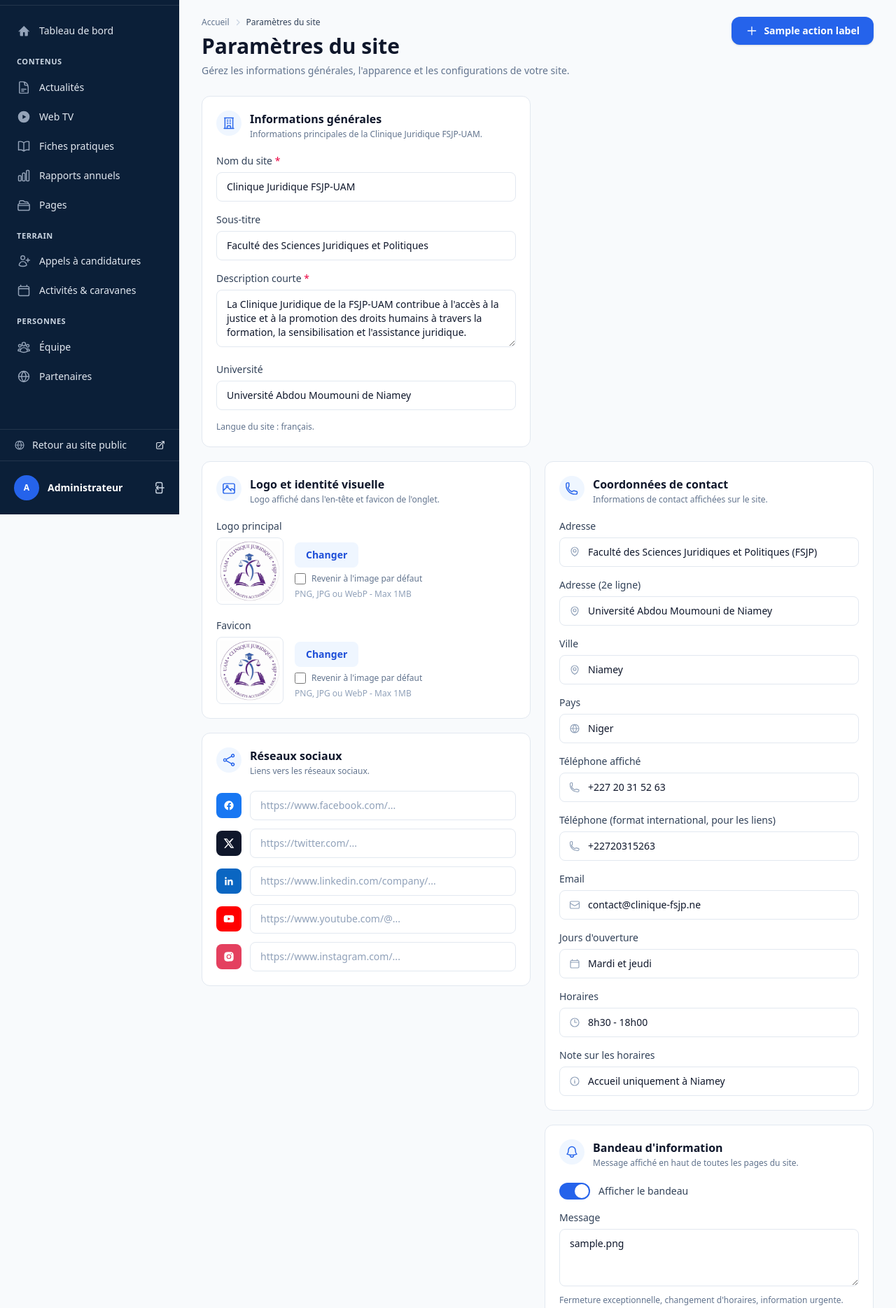
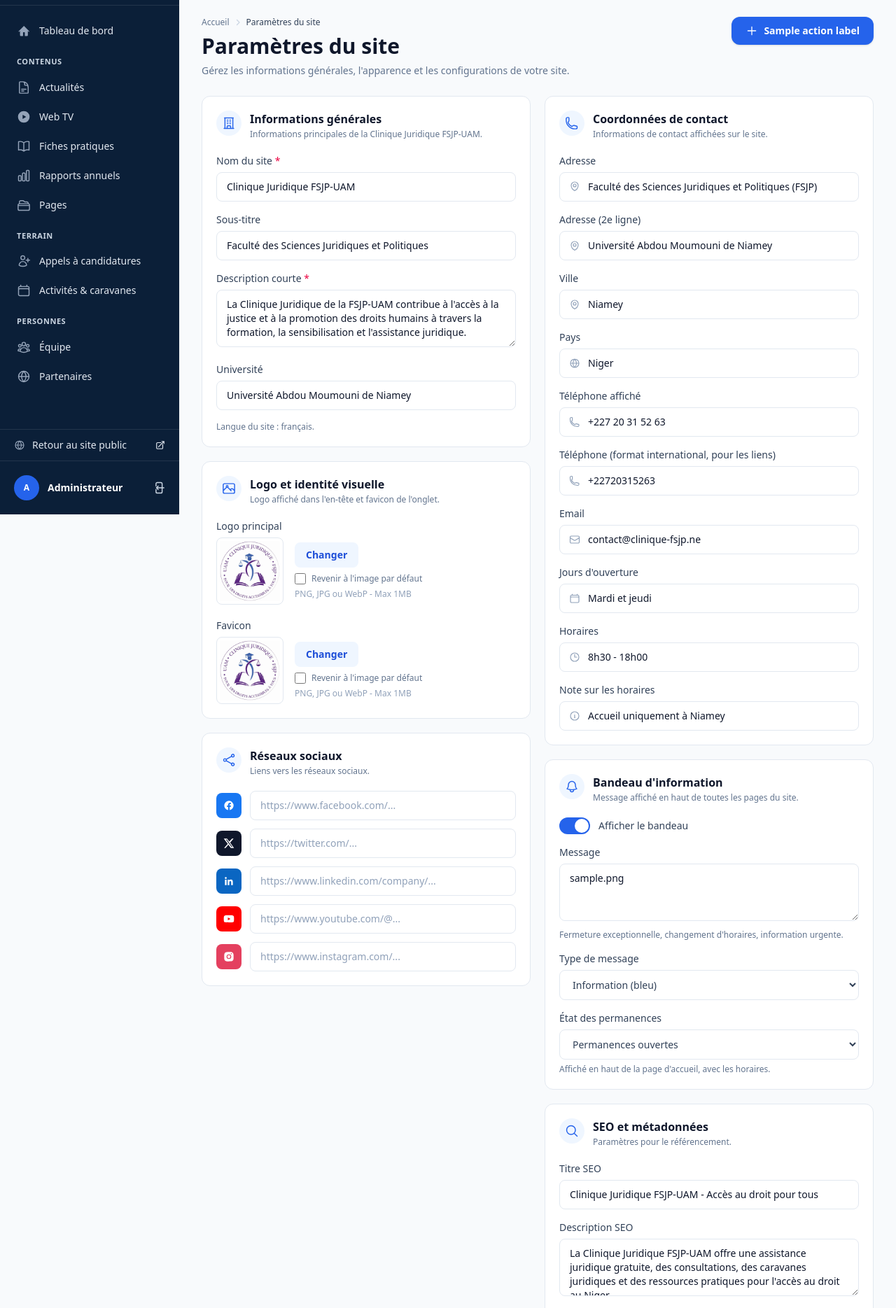
Before and after one commit to alihumdard/clinique, a Laravel app: template resources/views/admin/settings.blade.php in a window 1280 px wide. Shown: the part 65-1934 px from the top of the page at 70% size. Run offline with Laravel 12, Linux system fonts and the light colour scheme; the template is opened without the code that fills it: most values are stand-ins (such as "Sample title", 1, 10 or a date in 2020); style sheets or scripts are compiled from the project's sources.

Commit message:
fix(settings): restructure to two explicit flex columns, Contact in right col
Left col: Général, Logo, Réseaux sociaux
Right col: Contact, Bandeau, SEO
Removes all CSS grid ordering; uses HTML structure for column placement.

Co-Authored-By: Claude Sonnet 4.6 <noreply@anthropic.com>

```diff
--- a/resources/views/admin/settings.blade.php
+++ b/resources/views/admin/settings.blade.php
@@ -27,11 +27,11 @@
         @method('PUT')
 
         {{-- ============ SETTINGS CARDS ============ --}}
-        {{-- Left col: shorter cards. Right col: Contact (tallest). --}}
-        <div class="mt-5 grid grid-cols-1 gap-5 lg:grid-cols-2">
+        <div class="mt-5 flex flex-col gap-5 lg:flex-row lg:items-start">
+        <div class="flex flex-col gap-5 lg:flex-1">
 
             {{-- General information --}}
-            <section class="rounded-xl border border-slate-200 bg-white p-5 lg:col-start-1">
+            <section class="rounded-xl border border-slate-200 bg-white p-5">
                 <div class="flex items-start gap-3">
                     <x-icon-badge size="sm" class="shrink-0"><x-icon name="building" class="h-5 w-5" /></x-icon-badge>
                     <div class="min-w-0">
@@ -104,7 +104,7 @@
             </section>
 
             {{-- Logo and visual identity --}}
-            <section class="rounded-xl border border-slate-200 bg-white p-5 lg:col-start-1">
+            <section class="rounded-xl border border-slate-200 bg-white p-5">
                 <div class="flex items-start gap-3">
                     <x-icon-badge size="sm" class="shrink-0"><x-icon name="image" class="h-5 w-5" /></x-icon-badge>
                     <div class="min-w-0">
@@ -167,70 +167,8 @@
                 </div>
             </section>
 
-            {{-- Contact details --}}
-            <section class="rounded-xl border border-slate-200 bg-white p-5 lg:col-start-2 lg:row-span-3">
-                <div class="flex items-start gap-3">
-                    <x-icon-badge size="sm" class="shrink-0"><x-icon name="phone" class="h-5 w-5" /></x-icon-badge>
-                    <div class="min-w-0">
-                        <h2 class="text-base font-bold text-slate-900">Coordonnées de contact</h2>
-                        <p class="mt-0.5 text-xs text-slate-500">Informations de contact affichées sur le site.</p>
-                    </div>
-                </div>
-
-                <div class="mt-5 space-y-4">
-                    <div>
-                        <label for="contact-address" class="block text-sm font-medium text-slate-700">Adresse</label>
-                        <div class="relative mt-1.5">
-                            <span class="pointer-events-none absolute left-3.5 top-3 text-slate-400">
-                                <x-icon name="map-pin" class="h-4 w-4" />
-                            </span>
-                            <input
-                                type="text"
-                                id="contact-address"
-                                name="contact_address_line1"
-                                value="{{ old('contact_address_line1', config('clinique.contact.address.line1')) }}"
-                                placeholder="Faculté des Sciences Juridiques et Politiques"
-                                class="w-full rounded-lg border border-slate-200 py-2.5 pl-10 pr-4 text-sm text-slate-900 focus:border-primary-500 focus:outline-none focus:ring-1 focus:ring-primary-500"
-                            >
-                        </div>
-                    </div>
-
-                    @php
-                        $contactFields = [
-                            ['id' => 'contact-line2',   'name' => 'contact_address_line2',   'label' => 'Adresse (2e ligne)', 'type' => 'text',  'icon' => 'map-pin', 'value' => config('clinique.contact.address.line2')],
-                            ['id' => 'contact-city',    'name' => 'contact_address_city',    'label' => 'Ville',              'type' => 'text',  'icon' => 'map-pin', 'value' => config('clinique.contact.address.city')],
-                            ['id' => 'contact-country', 'name' => 'contact_address_country', 'label' => 'Pays',               'type' => 'text',  'icon' => 'globe',   'value' => config('clinique.contact.address.country')],
-                            ['id' => 'contact-phone',   'name' => 'contact_phone',           'label' => 'Téléphone affiché',  'type' => 'tel',   'icon' => 'phone',   'value' => config('clinique.contact.phone.display')],
-                            ['id' => 'contact-tel',     'name' => 'contact_phone_href',      'label' => 'Téléphone (format international, pour les liens)', 'type' => 'tel', 'icon' => 'phone', 'value' => config('clinique.contact.phone.tel')],
-                            ['id' => 'contact-email',   'name' => 'contact_email',           'label' => 'Email',              'type' => 'email', 'icon' => 'mail',    'value' => config('clinique.contact.email')],
-                            ['id' => 'hours-days',      'name' => 'hours_days',              'label' => 'Jours d\'ouverture', 'type' => 'text',  'icon' => 'calendar','value' => config('clinique.hours.days')],
-                            ['id' => 'hours-time',      'name' => 'hours_time',              'label' => 'Horaires',           'type' => 'text',  'icon' => 'clock',   'value' => config('clinique.hours.time')],
-                            ['id' => 'hours-note',      'name' => 'hours_note',              'label' => 'Note sur les horaires', 'type' => 'text', 'icon' => 'info',  'value' => config('clinique.hours.note')],
-                        ];
-                    @endphp
-
-                    @foreach ($contactFields as $field)
-                        <div>
-                            <label for="{{ $field['id'] }}" class="block text-sm font-medium text-slate-700">{{ $field['label'] }}</label>
-                            <div class="relative mt-1.5">
-                                <span class="pointer-events-none absolute left-3.5 top-1/2 -translate-y-1/2 text-slate-400">
-                                    <x-icon :name="$field['icon']" class="h-4 w-4" />
-                                </span>
-                                <input
-                                    type="{{ $field['type'] }}"
-                                    id="{{ $field['id'] }}"
-                                    name="{{ $field['name'] }}"
-                                    value="{{ old($field['name'], $field['value']) }}"
-                                    class="w-full rounded-lg border border-slate-200 py-2.5 pl-10 pr-4 text-sm text-slate-900 focus:border-primary-500 focus:outline-none focus:ring-1 focus:ring-primary-500"
-                                >
-                            </div>
-                        </div>
-                    @endforeach
-                </div>
-            </section>
-
             {{-- Social networks --}}
-            <section class="rounded-xl border border-slate-200 bg-white p-5 lg:col-start-1">
+            <section class="rounded-xl border border-slate-200 bg-white p-5">
                 <div class="flex items-start gap-3">
                     <x-icon-badge size="sm" class="shrink-0"><x-icon name="share" class="h-5 w-5" /></x-icon-badge>
                     <div class="min-w-0">
@@ -271,6 +209,70 @@
                     @endforeach
                 </div>
             </section>
+        </div>{{-- end left col --}}
+        <div class="flex flex-col gap-5 lg:flex-1">
+
+            {{-- Contact details --}}
+            <section class="rounded-xl border border-slate-200 bg-white p-5">
+                <div class="flex items-start gap-3">
+                    <x-icon-badge size="sm" class="shrink-0"><x-icon name="phone" class="h-5 w-5" /></x-icon-badge>
+                    <div class="min-w-0">
+                        <h2 class="text-base font-bold text-slate-900">Coordonnées de contact</h2>
+                        <p class="mt-0.5 text-xs text-slate-500">Informations de contact affichées sur le site.</p>
+                    </div>
+                </div>
+
+                <div class="mt-5 space-y-4">
+                    <div>
+                        <label for="contact-address" class="block text-sm font-medium text-slate-700">Adresse</label>
+                        <div class="relative mt-1.5">
+                            <span class="pointer-events-none absolute left-3.5 top-3 text-slate-400">
+                                <x-icon name="map-pin" class="h-4 w-4" />
+                            </span>
+                            <input
+                                type="text"
+                                id="contact-address"
+                                name="contact_address_line1"
+                                value="{{ old('contact_address_line1', config('clinique.contact.address.line1')) }}"
+                                placeholder="Faculté des Sciences Juridiques et Politiques"
+                                class="w-full rounded-lg border border-slate-200 py-2.5 pl-10 pr-4 text-sm text-slate-900 focus:border-primary-500 focus:outline-none focus:ring-1 focus:ring-primary-500"
+                            >
+                        </div>
+                    </div>
+
+                    @php
+                        $contactFields = [
+                            ['id' => 'contact-line2',   'name' => 'contact_address_line2',   'label' => 'Adresse (2e ligne)', 'type' => 'text',  'icon' => 'map-pin', 'value' => config('clinique.contact.address.line2')],
+                            ['id' => 'contact-city',    'name' => 'contact_address_city',    'label' => 'Ville',              'type' => 'text',  'icon' => 'map-pin', 'value' => config('clinique.contact.address.city')],
+                            ['id' => 'contact-country', 'name' => 'contact_address_country', 'label' => 'Pays',               'type' => 'text',  'icon' => 'globe',   'value' => config('clinique.contact.address.country')],
+                            ['id' => 'contact-phone',   'name' => 'contact_phone',           'label' => 'Téléphone affiché',  'type' => 'tel',   'icon' => 'phone',   'value' => config('clinique.contact.phone.display')],
+                            ['id' => 'contact-tel',     'name' => 'contact_phone_href',      'label' => 'Téléphone (format international, pour les liens)', 'type' => 'tel', 'icon' => 'phone', 'value' => config('clinique.contact.phone.tel')],
+                            ['id' => 'contact-email',   'name' => 'contact_email',           'label' => 'Email',              'type' => 'email', 'icon' => 'mail',    'value' => config('clinique.contact.email')],
+                            ['id' => 'hours-days',      'name' => 'hours_days',              'label' => "Jours d'ouverture",  'type' => 'text',  'icon' => 'calendar','value' => config('clinique.hours.days')],
+                            ['id' => 'hours-time',      'name' => 'hours_time',              'label' => 'Horaires',           'type' => 'text',  'icon' => 'clock',   'value' => config('clinique.hours.time')],
+                            ['id' => 'hours-note',      'name' => 'hours_note',              'label' => 'Note sur les horaires', 'type' => 'text', 'icon' => 'info',  'value' => config('clinique.hours.note')],
+                        ];
+                    @endphp
+
+                    @foreach ($contactFields as $field)
+                        <div>
+                            <label for="{{ $field['id'] }}" class="block text-sm font-medium text-slate-700">{{ $field['label'] }}</label>
+                            <div class="relative mt-1.5">
+                                <span class="pointer-events-none absolute left-3.5 top-1/2 -translate-y-1/2 text-slate-400">
+                                    <x-icon :name="$field['icon']" class="h-4 w-4" />
+                                </span>
+                                <input
+                                    type="{{ $field['type'] }}"
+                                    id="{{ $field['id'] }}"
+                                    name="{{ $field['name'] }}"
+                                    value="{{ old($field['name'], $field['value']) }}"
+                                    class="w-full rounded-lg border border-slate-200 py-2.5 pl-10 pr-4 text-sm text-slate-900 focus:border-primary-500 focus:outline-none focus:ring-1 focus:ring-primary-500"
+                                >
+                            </div>
+                        </div>
+                    @endforeach
+                </div>
+            </section>
 
             {{--
                 Bandeau d'état. This card replaces the design's colour and
@@ -279,7 +281,7 @@
                 could not take effect — whereas the bandeau is a plan
                 requirement that had no screen of its own.
             --}}
-            <section class="rounded-xl border border-slate-200 bg-white p-5 lg:col-start-2">
+            <section class="rounded-xl border border-slate-200 bg-white p-5">
                 <div class="flex items-start gap-3">
                     <x-icon-badge size="sm" class="shrink-0"><x-icon name="bell" class="h-5 w-5" /></x-icon-badge>
                     <div class="min-w-0">
@@ -364,7 +366,7 @@
             </section>
 
             {{-- SEO --}}
-            <section class="rounded-xl border border-slate-200 bg-white p-5 lg:col-start-2">
+            <section class="rounded-xl border border-slate-200 bg-white p-5">
                 <div class="flex items-start gap-3">
                     <x-icon-badge size="sm" class="shrink-0"><x-icon name="search" class="h-5 w-5" /></x-icon-badge>
                     <div class="min-w-0">
@@ -442,7 +444,8 @@
                     </div>
                 </div>
             </section>
-        </div>
+        </div>{{-- end right col --}}
+        </div>{{-- end flex row --}}
 
         {{-- ============ ACTIONS ============ --}}
         <div class="mt-5 flex flex-col gap-3 rounded-xl border border-slate-200 bg-white p-5 sm:flex-row sm:items-center sm:justify-between">
```
